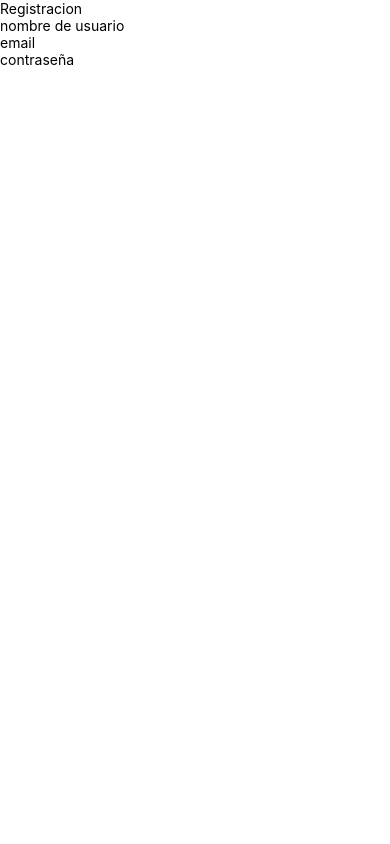
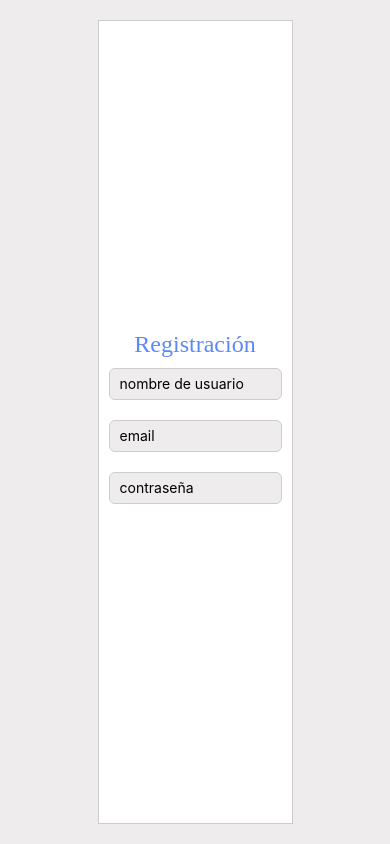
Before and after one commit to clarabur/ReactNative, a React Native app: screen / in a window 390 px wide. Built offline with nearby package versions, Linux system fonts and the light colour scheme; no server answers.

Commit message:
registracion con estilos

```diff
--- a/src/screens/Register.js
+++ b/src/screens/Register.js
@@ -1,6 +1,6 @@
 import React, {Component} from "react";
 import {Text, View, TouchableOpacity, TextInput} from "react-native"
-
+import {StyleSheet} from 'react-native'
 
 class Register extends Component{
     constructor(props){
@@ -15,19 +15,20 @@ class Register extends Component{
 
     render(){
         return(
-            <View>
-                <Text>Registracion</Text>
-                <TextInput
+            <View style={styles.page}>
+            <View style={styles.container}>
+                <Text style={styles.title}>Registración</Text>
+                <TextInput style={styles.input}
                     keyboardType='default'
                     placeholder='nombre de usuario'
                     onChangeText={text => this.setState({user:text})}
                 />
-                 <TextInput
+                 <TextInput style={styles.input}
                     keyboardType='email-address'
                     placeholder='email'
                     onChangeText={text => this.setState({email:text})}
                 />
-                 <TextInput
+                 <TextInput style={styles.input}
                     keyboardType='default'
                     placeholder='contraseña'
                     secureTextEntry={true}
@@ -35,13 +36,64 @@ class Register extends Component{
                 />
                 { this.state.user === "" || this.state.email === "" || this.state.password === "" ?
                 <Text></Text>:
-                <TouchableOpacity onPress={()=>this.props.register(this.state.email, this.state.password)}>
-                    <Text>Registrate</Text>
+                <TouchableOpacity style={styles.button} onPress={()=>this.props.register(this.state.email, this.state.password)}>
+                    <Text style={styles.textButton}>Registrate</Text>
                 </TouchableOpacity>
                 }
+            </View>
             </View>
         )
     }
 }
+const styles = StyleSheet.create({
+    page:{
+        backgroundColor:"#EEECEC",
+        flex:1
+
+    },
+    title:{
+        textAlign:'center',
+        fontFamily:'Comic Sans',
+        fontSize:"x-large",
+        color:'#5B88FA'
+    },
+    container:{
+        paddingHorizontal:10,
+        marginTop:20,
+        borderColor:"#ccc",
+        backgroundColor:'white',
+        borderStyle:'solid',
+        flex:2,
+        justifyContent:'center',
+        alignContent:'center',
+        marginHorizontal:'25%',
+        borderWidth:1,
+        marginBottom:20
+
+    },
+    input:{
+        height:20,
+        paddingVertical:15,
+        paddingHorizontal:10,
+        borderWidth:1,
+        borderColor:"#ccc",
+        borderStyle:"solid",
+        borderRadius:6,
+        marginVertical:10,
+        backgroundColor:'#EEECEC'
+    },
+    button:{
+        backgroundColor:"#5B88FA",
+        paddingHorizontal:10,
+        paddingVertical:6,
+        textAlign:"center",
+        borderRadius:4,
+        borderWidth:1,
+        borderColor:"#ccc"
+    },
+    textButton:{
+        color:'white'
+    }
+})
 
 export default Register
```
